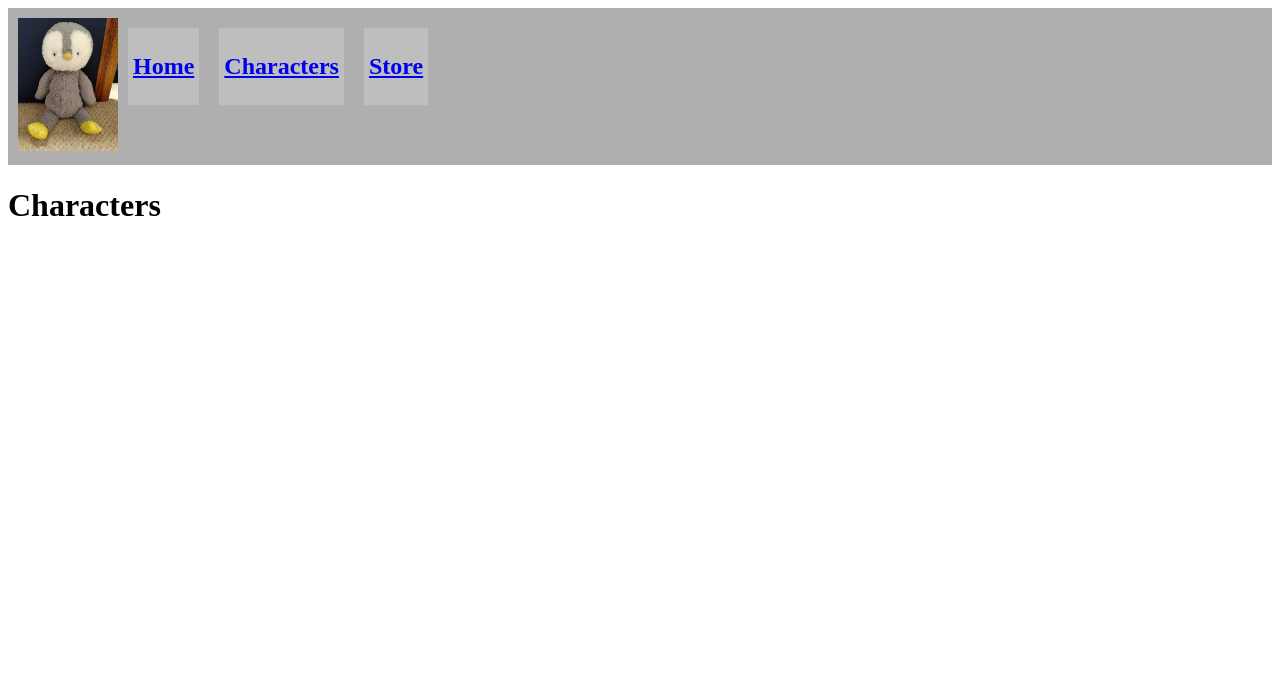
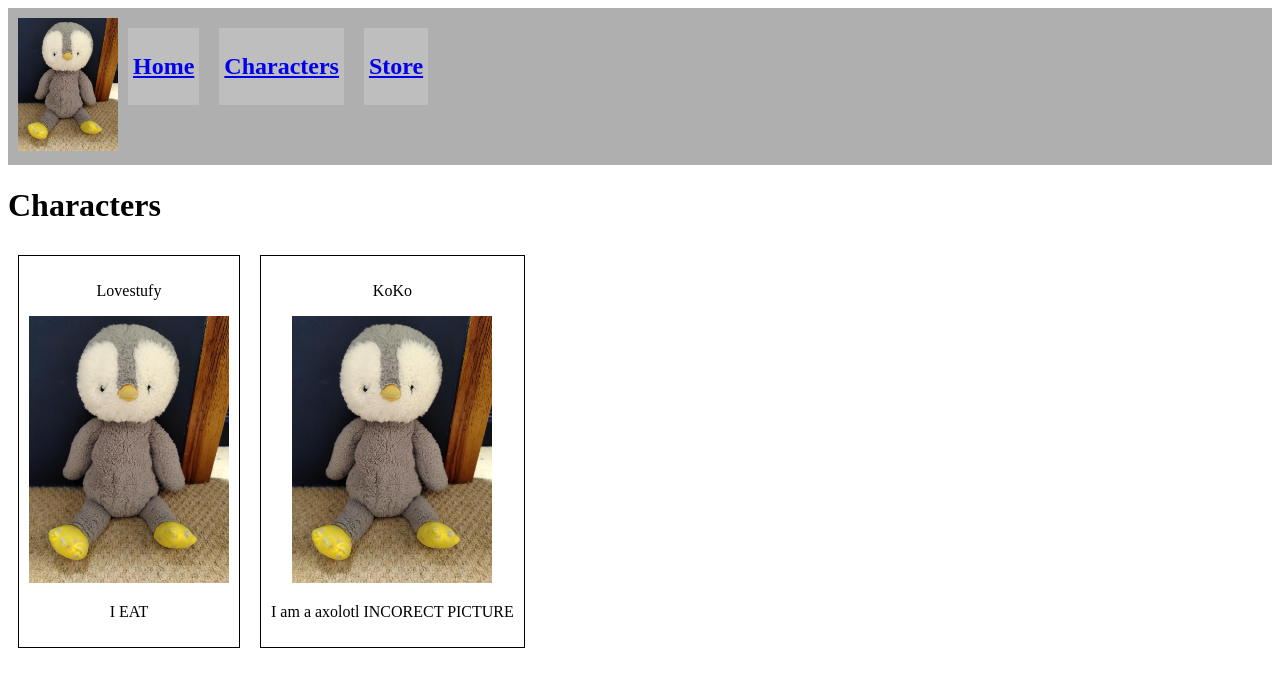
Before and after one commit to TheTechBeetle/lovestuffy, a React (Vite) app in the folder Lovestuffy.com/: page /lovestufy/characters in a window 1280 px wide. Shown: the top 686 px of the page. Built offline with nearby package versions, Linux system fonts and the light colour scheme.

Commit message:
Charicter page additions

```diff
--- /dev/null
+++ b/Lovestuffy.com/src/CharacterCard.tsx
@@ -0,0 +1,17 @@
+type Props = {
+  name: string;
+  image: string;
+  description: string;
+};
+
+function CharacterCard({ name, image, description }: Props) {
+  return (
+    <div className="card">
+      <p>{name}</p>
+      <img src={image} alt={name} width="200" />
+      <p>{description}</p>
+    </div>
+  );
+}
+
+export default CharacterCard;
--- a/Lovestuffy.com/src/Characters.tsx
+++ b/Lovestuffy.com/src/Characters.tsx
@@ -1,7 +1,16 @@
+import CharacterCard from "./CharacterCard";
+import LoveStuffy from "./assets/Lovestufy.jpg";
+
 function Characters() {
   return (
-    <div>
+    <div id="characters">
       <h1>Characters</h1>
+      <CharacterCard name="Lovestufy" image={LoveStuffy} description="I EAT" />
+      <CharacterCard
+        name="KoKo"
+        image={LoveStuffy}
+        description="I am a axolotl INCORECT PICTURE"
+      />
     </div>
   );
 }
--- a/Lovestuffy.com/src/HomeBody.tsx
+++ b/Lovestuffy.com/src/HomeBody.tsx
@@ -4,7 +4,7 @@ import WhatLoveStuffy from "./WhatLoveStuffy";
 
 function HomeBody() {
   return (
-    <div id="body" style={{ position: "fixed", top: 140 }}>
+    <div id="body">
       <Intro />
       <WhatLoveStuffy />
     </div>
--- a/Lovestuffy.com/src/index.css
+++ b/Lovestuffy.com/src/index.css
@@ -14,3 +14,10 @@
     background-color: rgb(190, 190, 190);
     margin: 10px;
 }
+.card {
+    border: 1px solid black;
+    padding: 10px;
+    margin: 10px;
+    display: inline-block;
+    text-align: center;
+}
```
